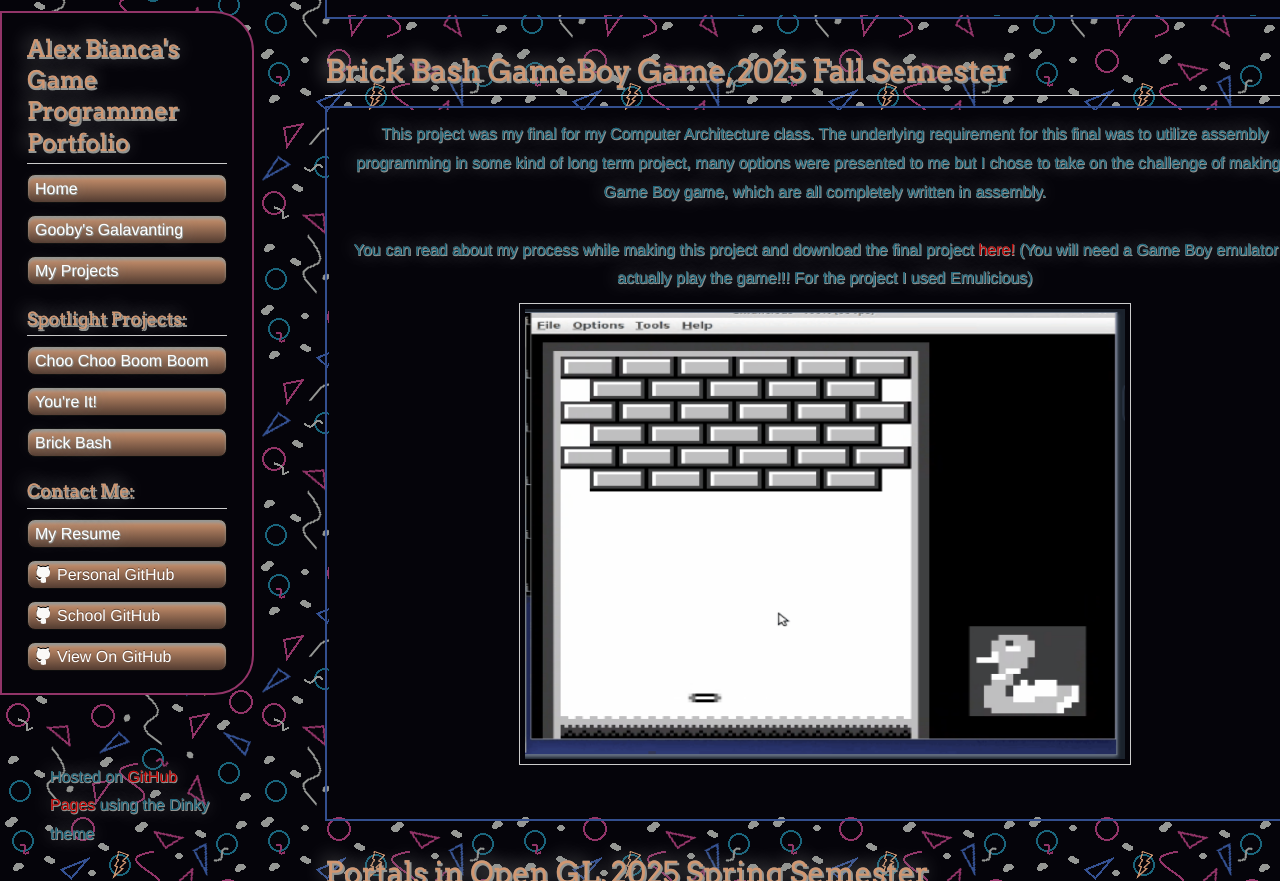
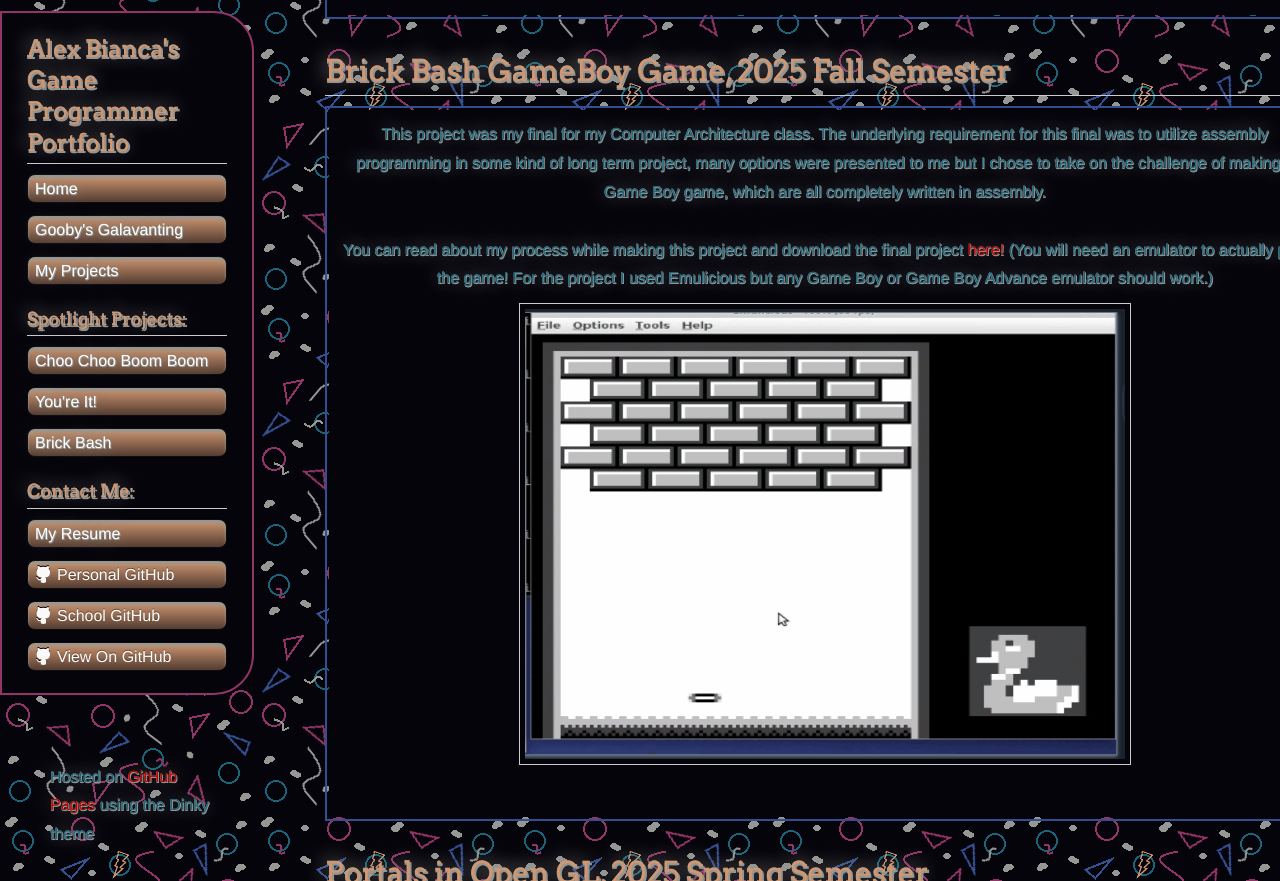
Before and after one commit to goobydaniels/goobydaniels.github.io, a Jekyll site: the page built from projects-page.md, in a window 1280 px wide and 900 px high, scrolled down 1985 px, cut to the strip 19-900 px from the top of the window. Built offline with Jekyll 4.4.1, drawn with Linux system fonts in a browser that asks for light colours; our own code applies the rules of GitHub Pages for plain Markdown files.

```diff
--- a/projects-page.md
+++ b/projects-page.md
@@ -57,7 +57,7 @@
     This project was my final for my Computer Architecture class. The underlying requirement for this final was to utilize assembly programming in some kind of long term project, many options were presented to me but I chose to take on the challenge of making a Game Boy game, which are all completely written in assembly.
     <br>
     <br>
-    You can read about my process while making this project and download the final project <a href="./brick-bash-page.html">here!</a> (You will need a Game Boy emulator to actually play the game!!! For the project I used Emulicious)
+    You can read about my process while making this project and download the final project <a href="./brick-bash-page.html">here!</a> (You will need an emulator to actually play the game! For the project I used Emulicious but any Game Boy or Game Boy Advance emulator should work.)
     <br>
     <img src="./assets/images/CompArch.png" alt="Project Screenshot" width="600" height="450">
     </b>
```
Also changed, not shown: brick-bash-page.md (+6 -0 lines), 2 other files.
